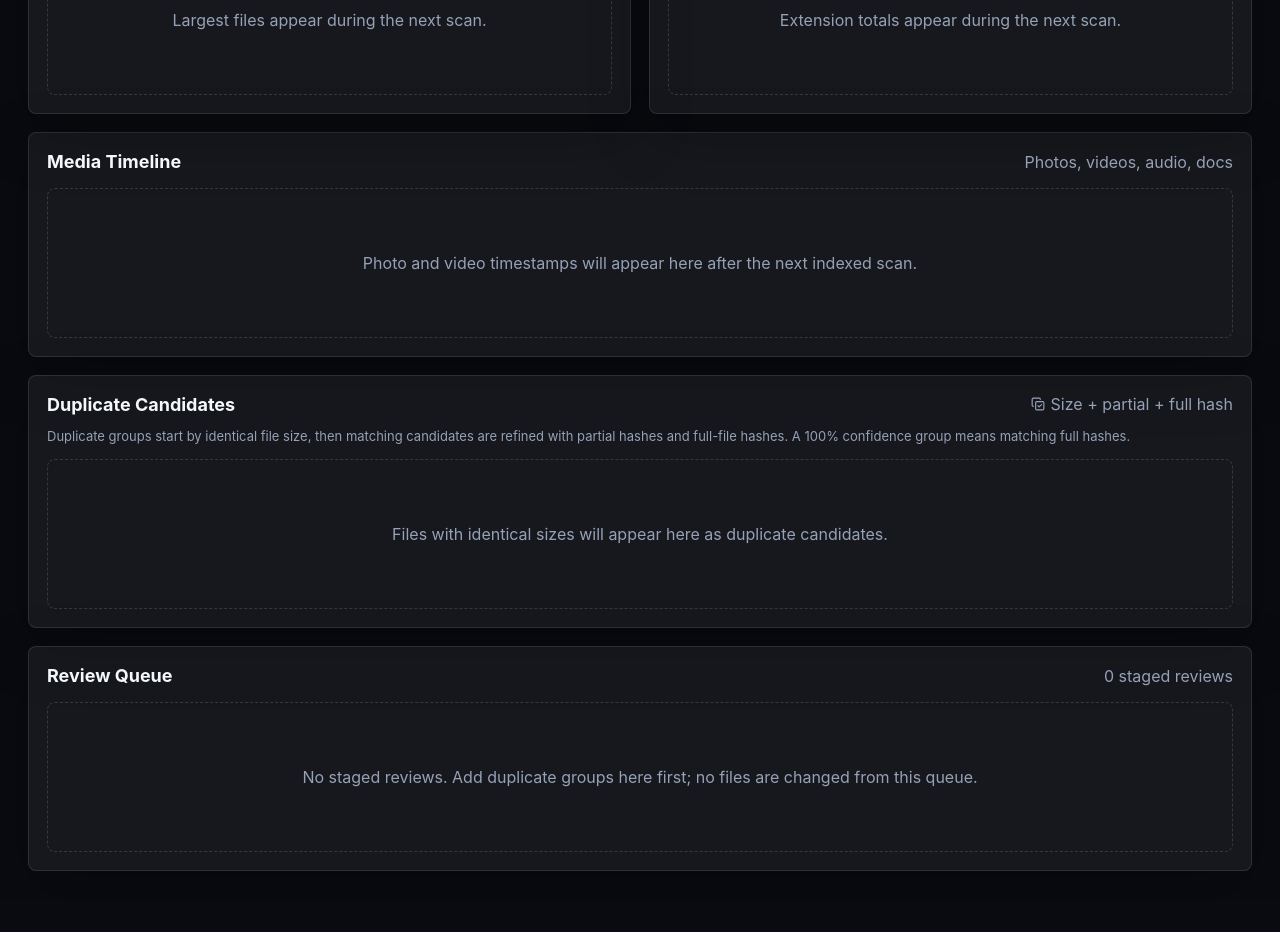
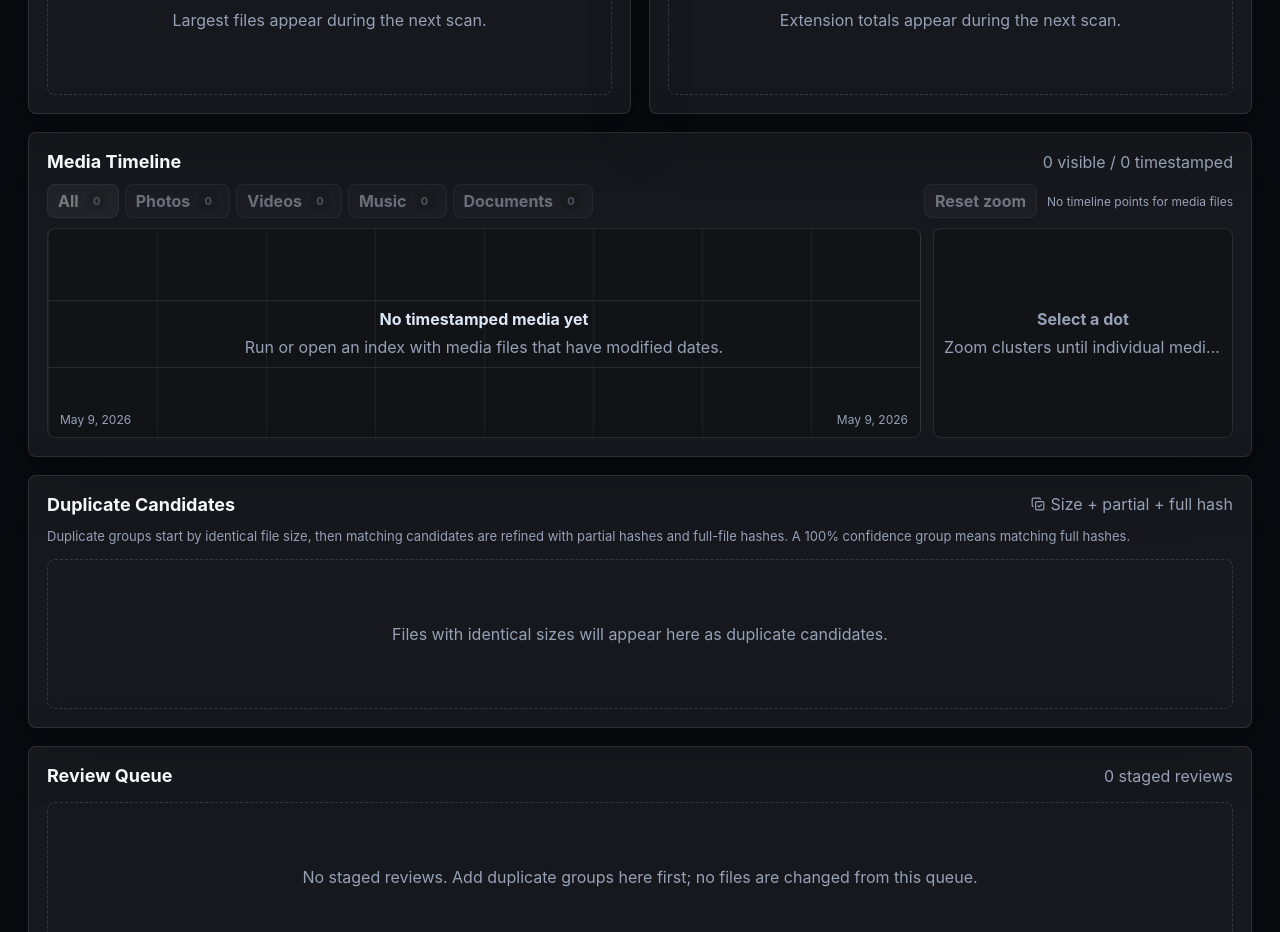
Before and after one commit to keiken-shin/birds-eye, a React (Vite) app in the folder frontend/: page / in a window 1280 px wide. Shown: the part 1620-2552 px from the top of the page. Before the commit the page ends 2519 px from the top, so only its background shows below. Built offline with nearby package versions, Linux system fonts and the light colour scheme.

Commit message:
fix(timeline): keep media filters navigable

```diff
--- a/frontend/src/main.tsx
+++ b/frontend/src/main.tsx
@@ -1407,13 +1407,29 @@ function TimelineScatter({
   onSelectFile: (file: ScanState["largestFiles"][number]) => void;
 }) {
   const [mediaFilter, setMediaFilter] = useState<CategoryKey | "all">("all");
-  const points = useMemo(() => {
+  const timelineFiles = useMemo(() => {
     const timelineCategories: CategoryKey[] = ["photos", "videos", "music", "documents"];
     return files
-      .filter((file) => timelineCategories.includes(file.category) && (mediaFilter === "all" || file.category === mediaFilter) && file.modified > 0)
+      .filter((file) => timelineCategories.includes(file.category) && file.modified > 0)
       .sort((a, b) => a.modified - b.modified)
       .slice(0, 600);
-  }, [files, mediaFilter]);
+  }, [files]);
+  const timelineCounts = useMemo(() => {
+    const counts = new Map<CategoryKey | "all", number>([
+      ["all", timelineFiles.length],
+      ["photos", 0],
+      ["videos", 0],
+      ["music", 0],
+      ["documents", 0],
+    ]);
+    for (const file of timelineFiles) {
+      counts.set(file.category, (counts.get(file.category) ?? 0) + 1);
+    }
+    return counts;
+  }, [timelineFiles]);
+  const points = useMemo(() => {
+    return timelineFiles.filter((file) => mediaFilter === "all" || file.category === mediaFilter);
+  }, [mediaFilter, timelineFiles]);
   const [zoomRange, setZoomRange] = useState<{ start: number; end: number } | null>(null);
   const [selectedFile, setSelectedFile] = useState<ScanState["largestFiles"][number] | null>(null);
 
@@ -1422,47 +1438,56 @@ function TimelineScatter({
     setSelectedFile(null);
   }, [points]);
 
-  if (points.length < 2) {
-    return (
-      <section className="folder-table timeline-panel">
-        <div className="panel-header">
-          <h2>Media Timeline</h2>
-          <span>Photos, videos, audio, docs</span>
-        </div>
-        <div className="empty-state compact">Photo and video timestamps will appear here after the next indexed scan.</div>
-      </section>
-    );
-  }
-
-  const minTime = points[0].modified;
-  const maxTime = points[points.length - 1].modified;
+  const hasEnoughPoints = points.length >= 2;
+  const fallbackStart = timelineFiles[0]?.modified ?? Date.now();
+  const fallbackEnd = timelineFiles[timelineFiles.length - 1]?.modified ?? fallbackStart;
+  const minTime = hasEnoughPoints ? points[0].modified : fallbackStart;
+  const maxTime = hasEnoughPoints ? points[points.length - 1].modified : fallbackEnd;
   const visibleStart = zoomRange?.start ?? minTime;
   const visibleEnd = zoomRange?.end ?? maxTime;
-  const visiblePoints = points.filter((file) => file.modified >= visibleStart && file.modified <= visibleEnd);
+  const visiblePoints = hasEnoughPoints ? points.filter((file) => file.modified >= visibleStart && file.modified <= visibleEnd) : [];
   const maxBytes = Math.max(...points.map((file) => file.bytes), 1);
   const span = Math.max(visibleEnd - visibleStart, 1);
-  const clusters = buildTimelineClusters(visiblePoints, visibleStart, visibleEnd);
+  const clusters = hasEnoughPoints ? buildTimelineClusters(visiblePoints, visibleStart, visibleEnd) : [];
   const shouldSplitClusters = span < 1000 * 60 * 60 * 24 * 45;
+  const filterLabel = mediaFilter === "all" ? "media files" : categories[mediaFilter].label.toLowerCase();
 
   return (
     <section className="folder-table timeline-panel">
       <div className="panel-header">
         <h2>Media Timeline</h2>
-        <span>{formatCount(visiblePoints.length)} of {formatCount(points.length)} media files</span>
+        <span>{formatCount(visiblePoints.length)} visible / {formatCount(timelineFiles.length)} timestamped</span>
       </div>
       <div className="timeline-toolbar">
         <div className="timeline-filters" aria-label="Timeline media filters">
           {(["all", "photos", "videos", "music", "documents"] as Array<CategoryKey | "all">).map((key) => (
-            <button className={mediaFilter === key ? "active" : ""} key={key} type="button" onClick={() => setMediaFilter(key)}>
+            <button
+              className={mediaFilter === key ? "active" : ""}
+              disabled={(timelineCounts.get(key) ?? 0) === 0}
+              key={key}
+              type="button"
+              onClick={() => {
+                setMediaFilter(key);
+                setZoomRange(null);
+              }}
+            >
               {key === "all" ? "All" : categories[key].label}
+              <small>{formatCount(timelineCounts.get(key) ?? 0)}</small>
             </button>
           ))}
         </div>
         <button type="button" onClick={() => setZoomRange(null)} disabled={!zoomRange}>Reset zoom</button>
-        <span>{formatDate(Math.floor(visibleStart / 1000))} to {formatDate(Math.floor(visibleEnd / 1000))}</span>
+        <span>{hasEnoughPoints ? `${formatDate(Math.floor(visibleStart / 1000))} to ${formatDate(Math.floor(visibleEnd / 1000))}` : `No timeline points for ${filterLabel}`}</span>
       </div>
       <div className="timeline-workbench">
         <div className="timeline-scatter" aria-label="Photo and video timeline scatter">
+          {!hasEnoughPoints && (
+            <div className="timeline-empty">
+              <strong>{timelineFiles.length === 0 ? "No timestamped media yet" : `Not enough ${filterLabel}`}</strong>
+              <span>{timelineFiles.length === 0 ? "Run or open an index with media files that have modified dates." : "Choose All or another media type to continue exploring."}</span>
+              {mediaFilter !== "all" && <button type="button" onClick={() => setMediaFilter("all")}>Show all media</button>}
+            </div>
+          )}
           {clusters.map((cluster) => {
             if (cluster.files.length > 3 && !shouldSplitClusters) {
               const left = ((cluster.center - visibleStart) / span) * 100;
--- a/frontend/src/styles.css
+++ b/frontend/src/styles.css
@@ -594,6 +594,28 @@ h2 {
   color: #ffffff;
 }
 
+.timeline-filters button {
+  display: inline-flex;
+  align-items: center;
+  gap: 7px;
+}
+
+.timeline-filters button small {
+  display: inline-grid;
+  place-items: center;
+  min-width: 22px;
+  height: 20px;
+  border-radius: 999px;
+  background: rgba(0, 0, 0, 0.22);
+  color: #96a1b6;
+  font-size: 11px;
+}
+
+.timeline-filters button:disabled {
+  cursor: not-allowed;
+  opacity: 0.42;
+}
+
 .timeline-toolbar > button:disabled {
   cursor: not-allowed;
   opacity: 0.45;
@@ -612,6 +634,7 @@ h2 {
 
 .timeline-scatter {
   position: relative;
+  display: block;
   min-height: 210px;
   overflow: hidden;
   border: 1px solid rgba(255, 255, 255, 0.1);
@@ -637,6 +660,34 @@ h2 {
 
 .timeline-scatter::after {
   top: 66%;
+}
+
+.timeline-empty {
+  position: absolute;
+  inset: 0;
+  z-index: 1;
+  display: grid;
+  place-content: center;
+  gap: 8px;
+  color: #96a1b6;
+  text-align: center;
+  padding: 24px;
+}
+
+.timeline-empty strong {
+  color: #dce6f5;
+}
+
+.timeline-empty button {
+  justify-self: center;
+  min-height: 34px;
+  border: 1px solid rgba(255, 255, 255, 0.12);
+  border-radius: 8px;
+  background: rgba(255, 255, 255, 0.08);
+  color: #ffffff;
+  cursor: pointer;
+  font-weight: 800;
+  padding: 0 12px;
 }
 
 .timeline-dot {
```
